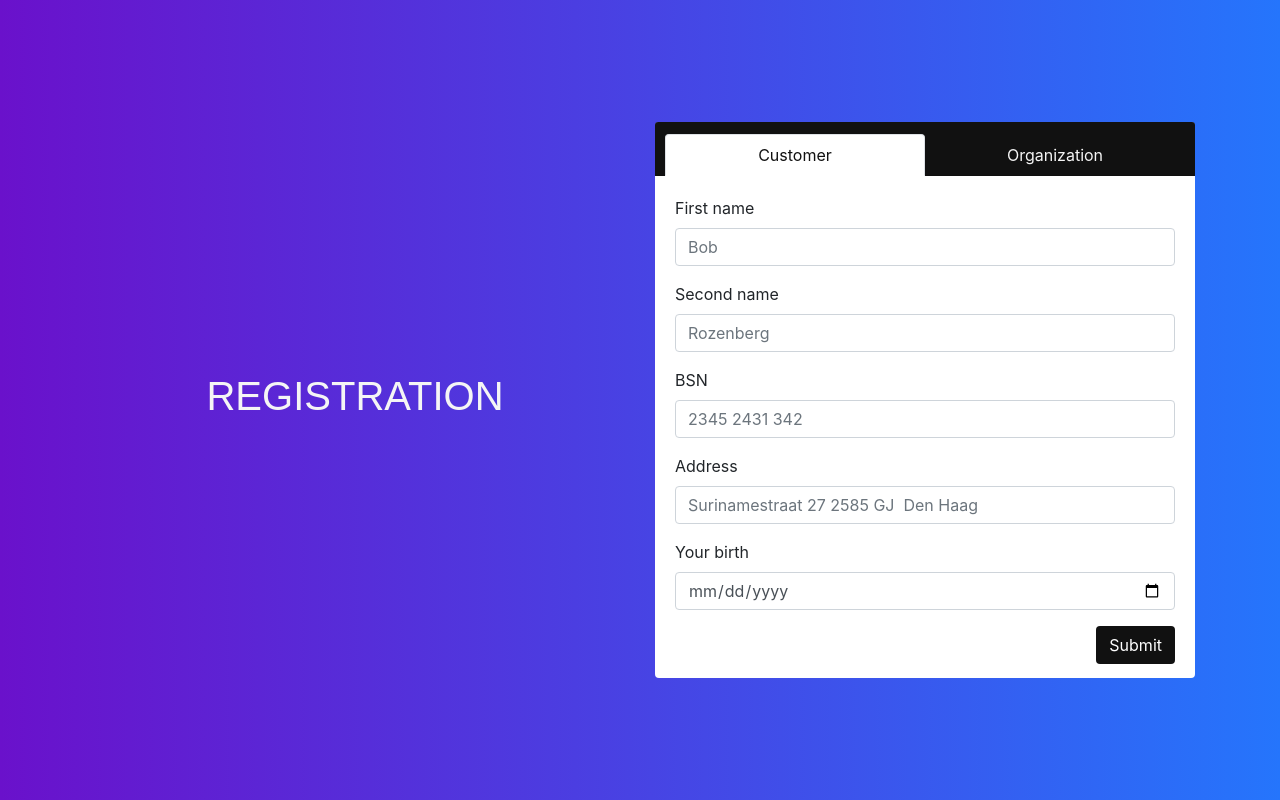
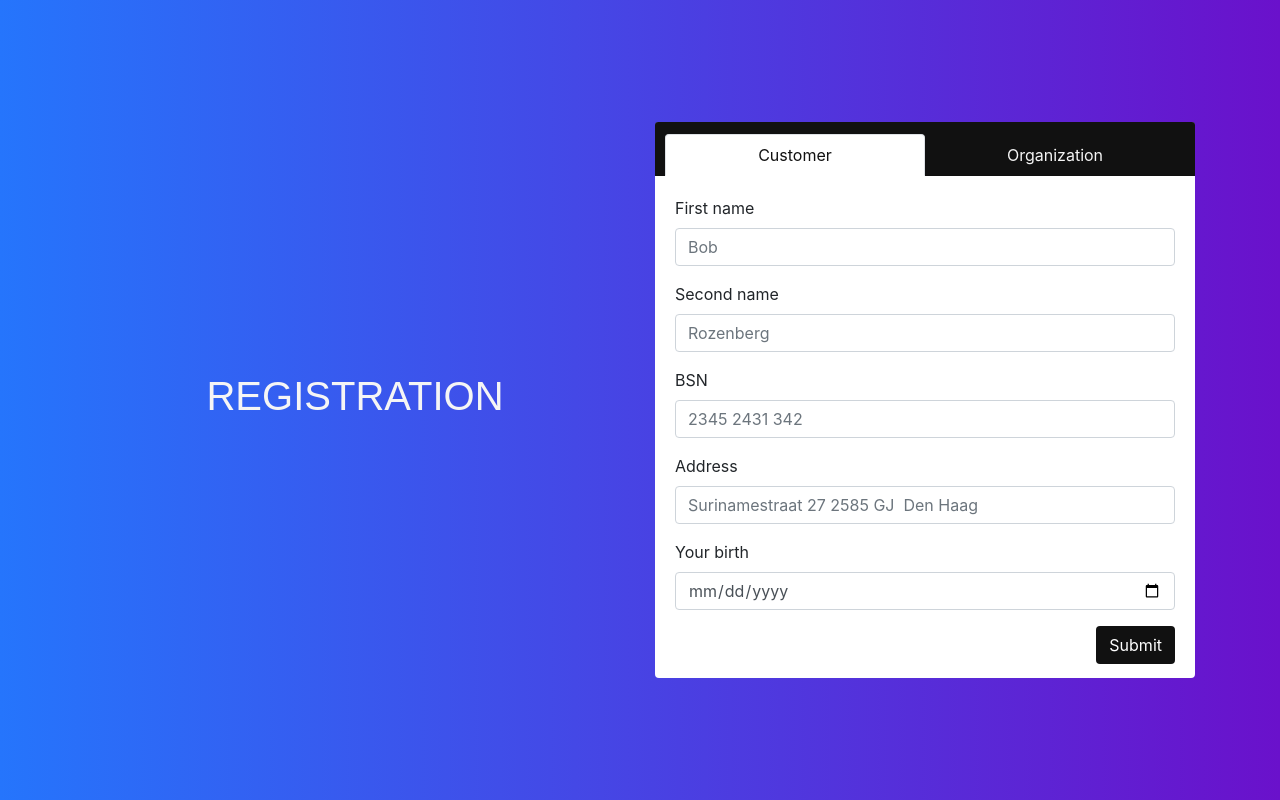
Before and after one commit to odysseyhack/tradisys-apg-s2w-web, a Vue app: page /register in a window 1280 px wide. Built offline with nearby package versions, Linux system fonts and the light colour scheme.

Commit message:
register gradient fixed

```diff
--- a/src/views/Register.vue
+++ b/src/views/Register.vue
@@ -187,10 +187,10 @@
     display: flex;
     align-items: center;
     background: #2575fc;
-    background: -webkit-linear-gradient(left, #6a11cb, #2575fc);
-    background: -o-linear-gradient(left, #6a11cb, #2575fc);
-    background: -moz-linear-gradient(left, #6a11cb, #2575fc);
-    background: linear-gradient(left, #6a11cb, #2575fc);
+    background: -webkit-linear-gradient(to left, #6a11cb, #2575fc);
+    background: -o-linear-gradient(to left, #6a11cb, #2575fc);
+    background: -moz-linear-gradient(to left, #6a11cb, #2575fc);
+    background: linear-gradient(to left, #6a11cb, #2575fc);
 
     .btn-primary {
       background: #111111;
@@ -204,10 +204,10 @@
 
     .btn-primary:active {
       background: #2575fc;
-      background: -webkit-linear-gradient(right, #6a11cb, #2575fc);
-      background: -o-linear-gradient(right, #6a11cb, #2575fc);
-      background: -moz-linear-gradient(right, #6a11cb, #2575fc);
-      background: linear-gradient(right, #6a11cb, #2575fc);
+      background: -webkit-linear-gradient(to left, #6a11cb, #2575fc);
+      background: -o-linear-gradient(to left, #6a11cb, #2575fc);
+      background: -moz-linear-gradient(to left, #6a11cb, #2575fc);
+      background: linear-gradient(to left, #6a11cb, #2575fc);
       -webkit-transition: all 0.4s;
       -o-transition: all 0.4s;
       -moz-transition: all 0.4s;
@@ -255,7 +255,7 @@
     .main-header {
       text-transform: uppercase;
       color: whitesmoke;
-      font-family: Arial;
+      font-family: Arial, sans-serif;
       font-weight: 200;
     }
   }
```
